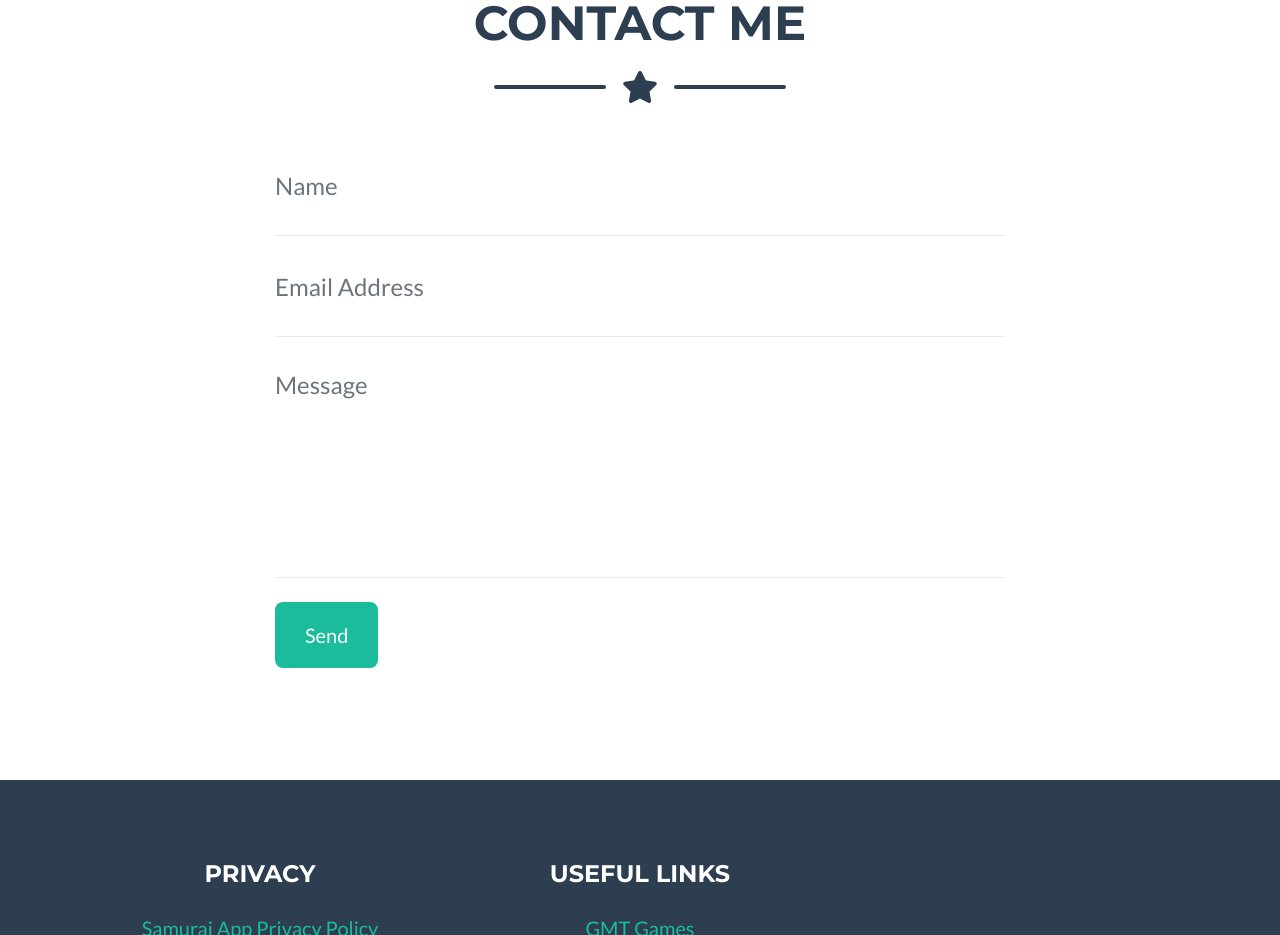
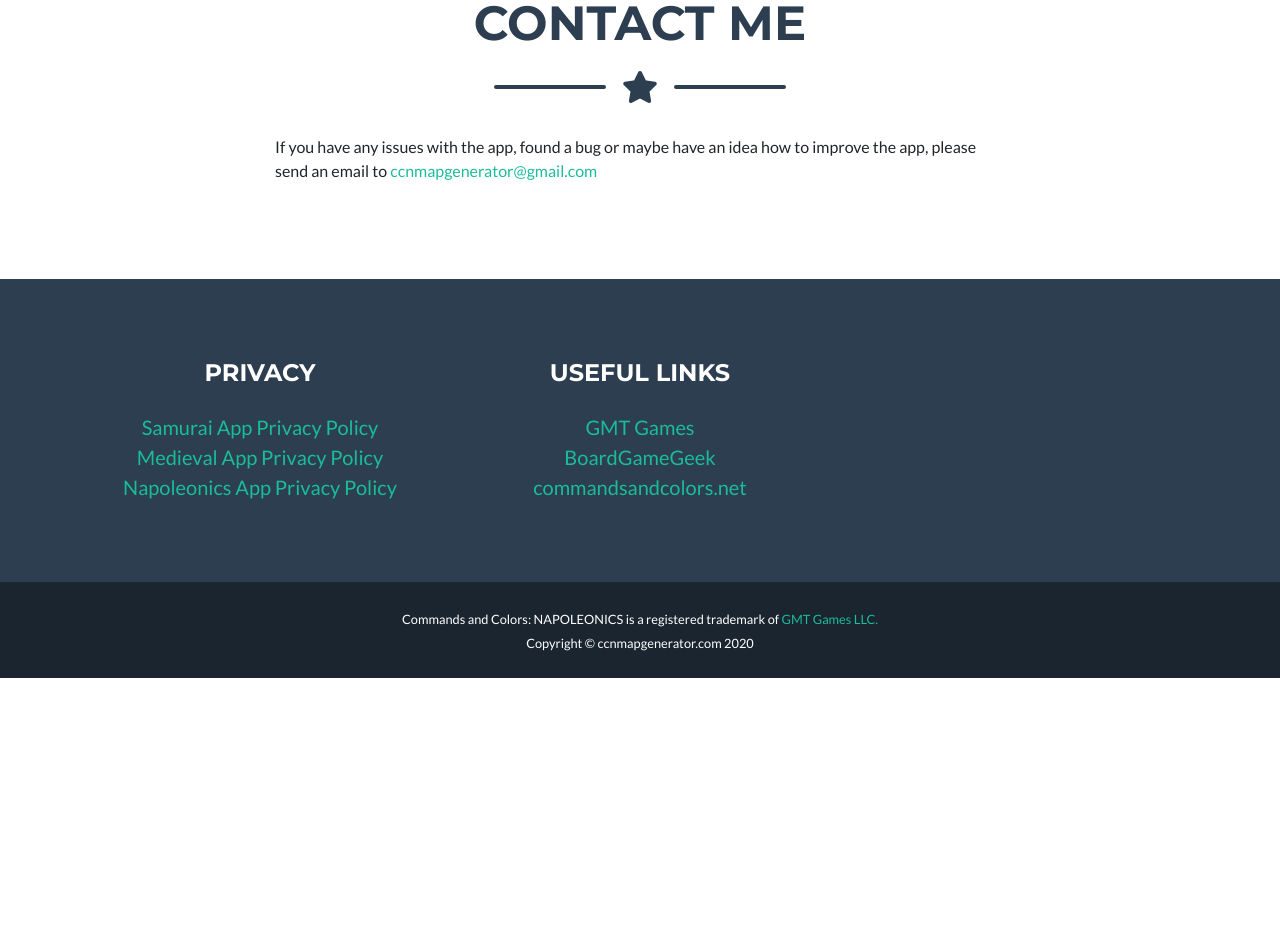
Before and after one commit to commandsandcolors/commandsandcolors.github.io, a website with bundled scripts: page index.html in a window 1280 px wide. Shown: the part 4828-5763 px from the top of the page. After the commit the page ends 5506 px from the top, so only its background shows below. Built offline with nearby package versions, Linux system fonts and the light colour scheme.

Commit message:
Update index.html
Remove contact form

```diff
--- a/index.html
+++ b/index.html
@@ -564,8 +564,9 @@
             <!-- Contact Section Form -->
             <div class="row">
                 <div class="col-lg-8 mx-auto">
+                    If you have any issues with the app, found a bug or maybe have an idea how to improve the app, please send an email to <a href="mailto:ccnmapgenerator@gmail.com">ccnmapgenerator@gmail.com</a>
                     <!-- To configure the contact form email address, go to mail/contact_me.php and update the email address in the PHP file on line 19. -->
-                    <form name="sentMessage" id="contactForm" novalidate="novalidate">
+                   <!--  <form name="sentMessage" id="contactForm" novalidate="novalidate">
                         <div class="control-group">
                             <div class="form-group floating-label-form-group controls mb-0 pb-2">
                                 <label>Name</label>
@@ -592,7 +593,7 @@
                         <div class="form-group">
                             <button type="submit" class="btn btn-primary btn-xl" id="sendMessageButton">Send</button>
                         </div>
-                    </form>
+                    </form>-->
                 </div>
             </div>
         </div>
@@ -1745,8 +1746,8 @@
     <!-- Plugin JavaScript -->
     <script src="vendor/jquery-easing/jquery.easing.min.js"></script>
     <!-- Contact Form JavaScript -->
-    <script src="js/jqBootstrapValidation.js"></script>
-    <script src="js/contact_me.js"></script>
+    <!-- <script src="js/jqBootstrapValidation.js"></script>
+    <script src="js/contact_me.js"></script> -->
     <!-- Custom scripts for this template -->
     <script src="js/freelancer.min.js"></script>
 </body>
```
